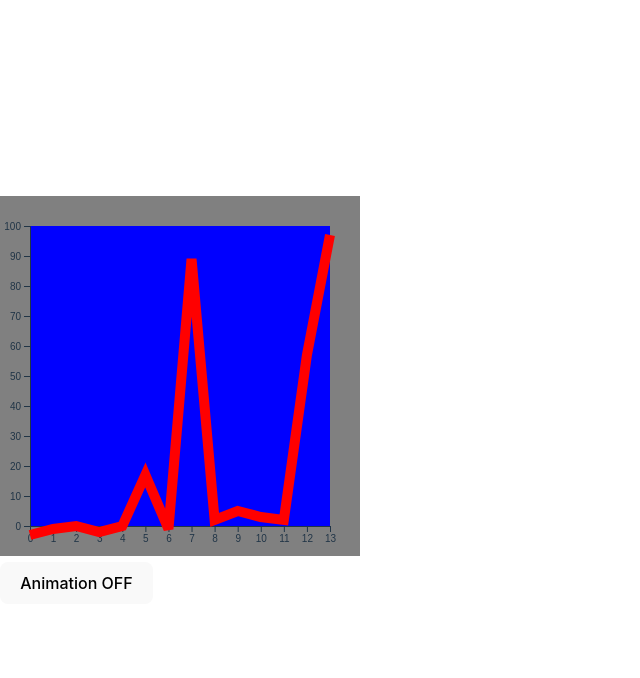
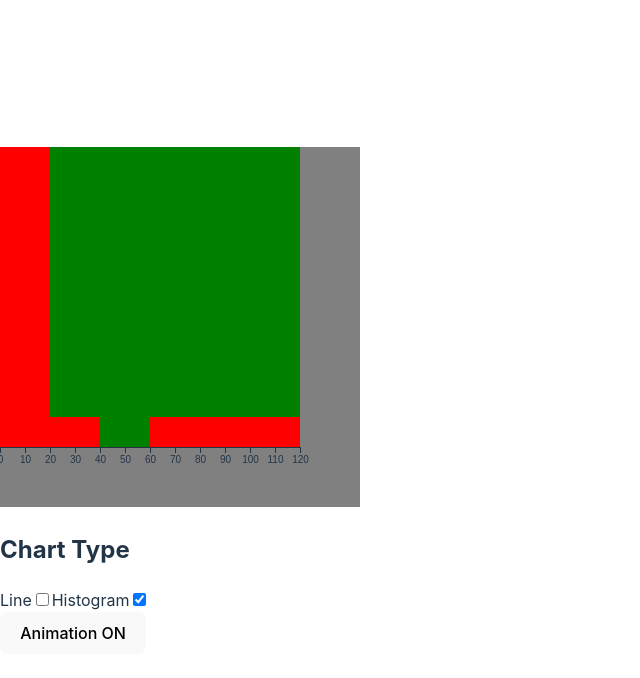
Before and after one commit to JoseHerminioCollas/react-d3-typescript, a React (Vite) app: page / in a window 1280 px wide. Shown: the top 678 px of the page, without its empty margins (0-640 px from the left). Built offline with nearby package versions, Linux system fonts and the light colour scheme.

Commit message:
Add graph switching to App

```diff
--- a/src/App.tsx
+++ b/src/App.tsx
@@ -1,20 +1,28 @@
 import React, { useEffect, useRef, useState } from "react";
 import lineChart from "@graphs/lineChart";
 import AnimateControl from "@components/AnimateControl";
-// import getHistogram from './getHistogram';
+import histogram from "@graphs/histogram";
 
 const initData = [0, 1, 1, 1, 1, 20, 2, 90, 4, 6, 4, 4, 60, 100];
 const svgDimensions = { width: 360, height: 360 };
+type chartTypes = "line" | "histogram";
 const App: React.FC = () => {
   const svgRef = useRef<any>(null);
   const intervalID = useRef<any>(null);
   const [data, setData] = useState(initData);
-  const [animationOn, setAnimationOn] = useState<boolean>(true);
+  const [animationOn, setAnimationOn] = useState<boolean>(false);
+  const [chartType, setChartType] = useState<chartTypes>("histogram");
 
   useEffect(() => {
     svgRef.current.innerHTML = "";
-    svgRef.current.appendChild(lineChart(data));
-  }, [data]);
+    let chartNode;
+    if (chartType === "line") {
+      chartNode = lineChart(data);
+    } else {
+      chartNode = histogram(data);
+    }
+    svgRef.current.appendChild(chartNode);
+  }, [data, chartType]);
 
   useEffect(() => {
     if (!animationOn) {
@@ -31,12 +39,33 @@ const App: React.FC = () => {
     return () => clearTimeout(intervalID.current);
   }, [animationOn]);
 
+  const handleChange = ({ target }: any) => {
+    setChartType(target.name);
+  };
+
   return (
     <div>
       <svg width={svgDimensions.width} height={svgDimensions.height}>
         <rect x={0} y={0} fill="gray" width="100%" height="100%" />
         <g ref={svgRef}></g>
       </svg>
+      <label>
+        <h2>Chart Type</h2>
+        Line
+        <input
+          type="checkbox"
+          name="line"
+          checked={chartType === "line"}
+          onChange={handleChange}
+        />
+        Histogram
+        <input
+          type="checkbox"
+          name="histogram"
+          checked={chartType === "histogram"}
+          onChange={handleChange}
+        />
+      </label>
       <AnimateControl
         animationOn={animationOn}
         setAnimationOn={setAnimationOn}
--- a/src/graphs/histogram.ts
+++ b/src/graphs/histogram.ts
@@ -8,10 +8,8 @@ const histogram = (data: any) => {
     [bins[0].x0, bins[bins.length - 1].x1],
     [0, graphDimensions.width],
   );
-  const yS = scaleLinear(
-    [0, max(bins) as any],
-    [graphDimensions.height, 0],
-  );
+  const maxBinLen = max(bins, (d: any) => d.length) as any;
+  const yS = scaleLinear([0, maxBinLen], [graphDimensions.height, 0]);
   svg
     .append("g")
     .append("rect")
```
